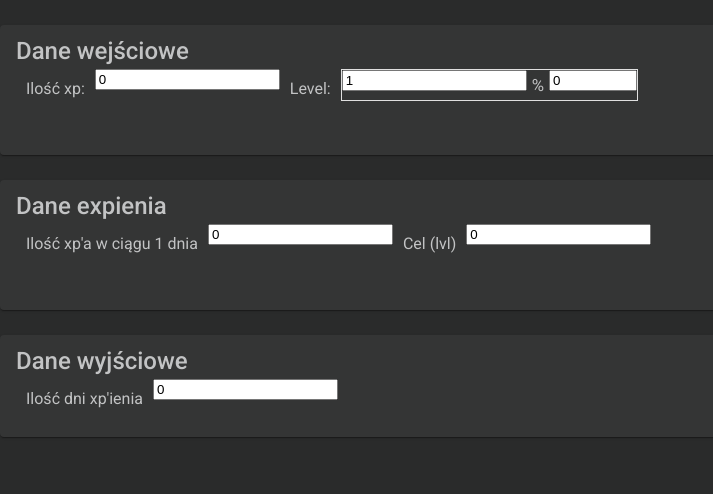
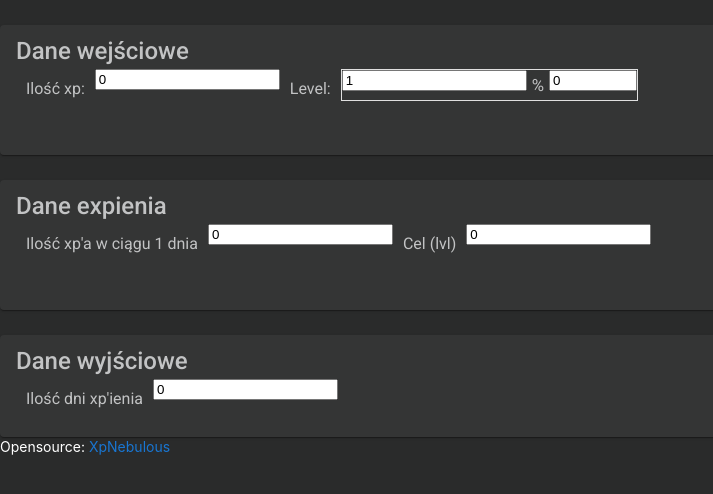
Before and after one commit to Sepiqon/XpNebulous, an Angular app: page / in a window 1280 px wide. Shown: the top 494 px of the page, without its empty margins (0-713 px from the left). Built offline with nearby package versions, Linux system fonts and the light colour scheme.

Commit message:
fix problems

```diff
--- a/src/app/app.component.html
+++ b/src/app/app.component.html
@@ -352,4 +352,8 @@
 
   </mat-card>
 </div>
+<p style="color: white;">
+  Opensource:
+  <a href="https://github.com/Sepiqon/XpNebulous">XpNebulous</a>
+</p>
 <router-outlet></router-outlet>
--- a/src/app/app.component.ts
+++ b/src/app/app.component.ts
@@ -13,7 +13,7 @@ export class AppComponent {
   days=0;
   target=0;
   xpbday=0;
-  freezer=0;
+  freezer=500;
 
 
   ngOnInit(): void {
```
